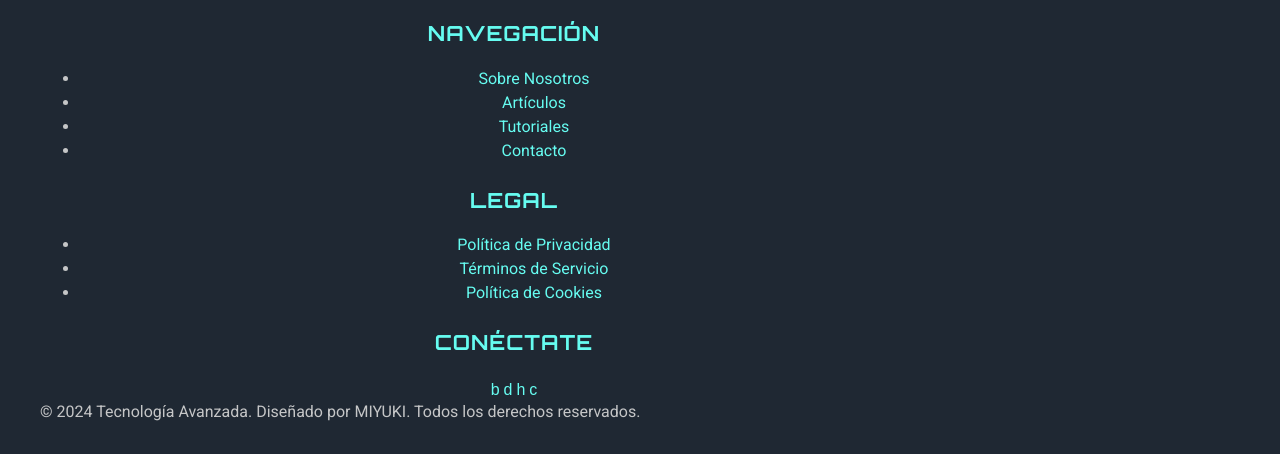
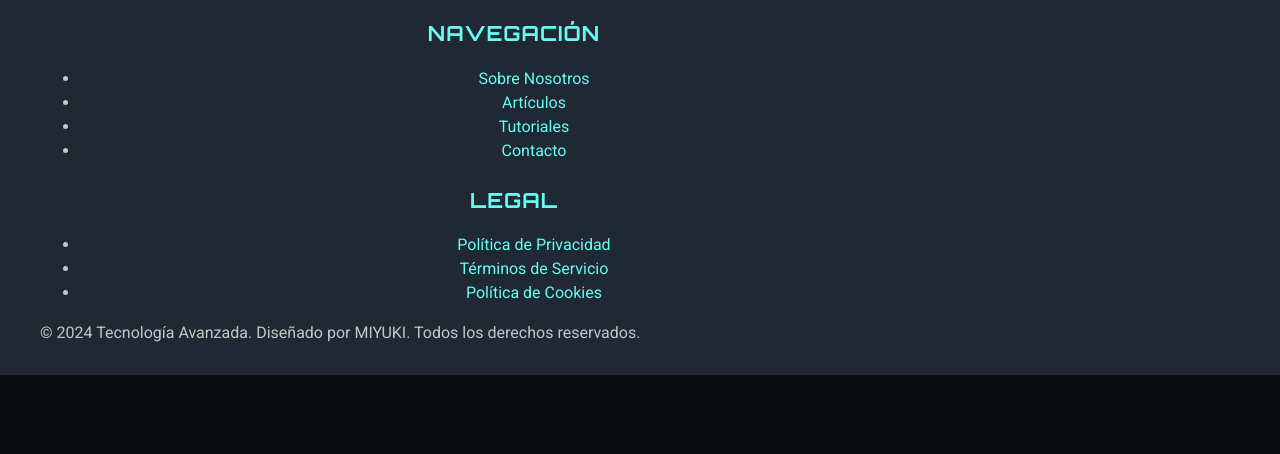
Before and after one commit to Miyuki1023/tecnologymiyu, a plain HTML site: page index.html in a window 1280 px wide. Shown: the part 2685-3139 px from the top of the page. After the commit the page ends 3060 px from the top, so only its background shows below. Drawn offline with Linux system fonts and the light colour scheme; a web font is replaced by a local one.

Commit message:
Actualizacion de proyecto por index falta

```diff
--- a/index.html
+++ b/index.html
@@ -136,16 +136,7 @@
                 </ul>
             </div>
 
-            <!-- Column 4: Social -->
-            <div class="footer-column">
-                <h3>Conéctate</h3>
-                <div class="social-icons">
-                    <a href="https://twitter.com/" target="_blank" aria-label="Twitter" class="icon-twitter"></a>
-                    <a href="https://www.linkedin.com/" target="_blank" aria-label="LinkedIn" class="icon-linkedin"></a>
-                    <a href="https://github.com/" target="_blank" aria-label="GitHub" class="icon-github"></a>
-                    <a href="https://www.facebook.com/" target="_blank" aria-label="Facebook" class="icon-facebook"></a>
-                </div>
-            </div>
+
         </div>
 
         <div class="footer-bottom">
```
